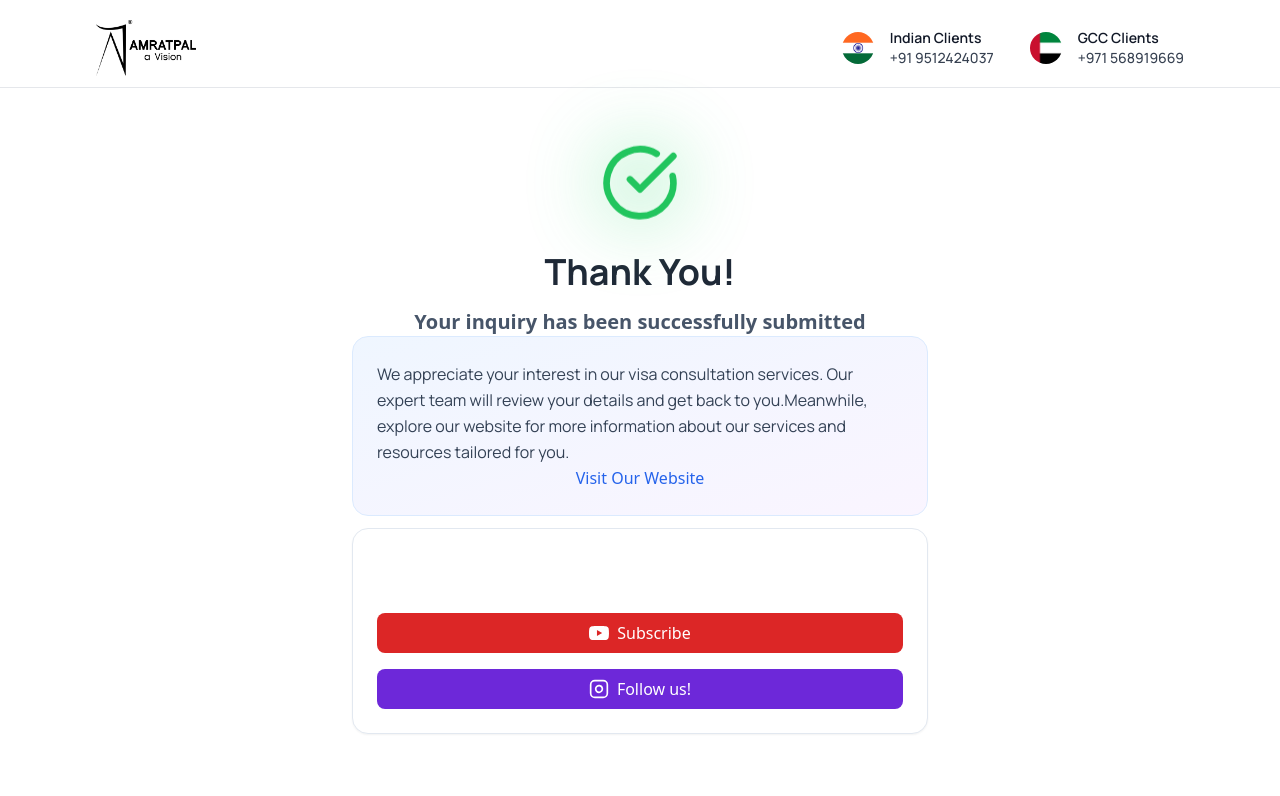
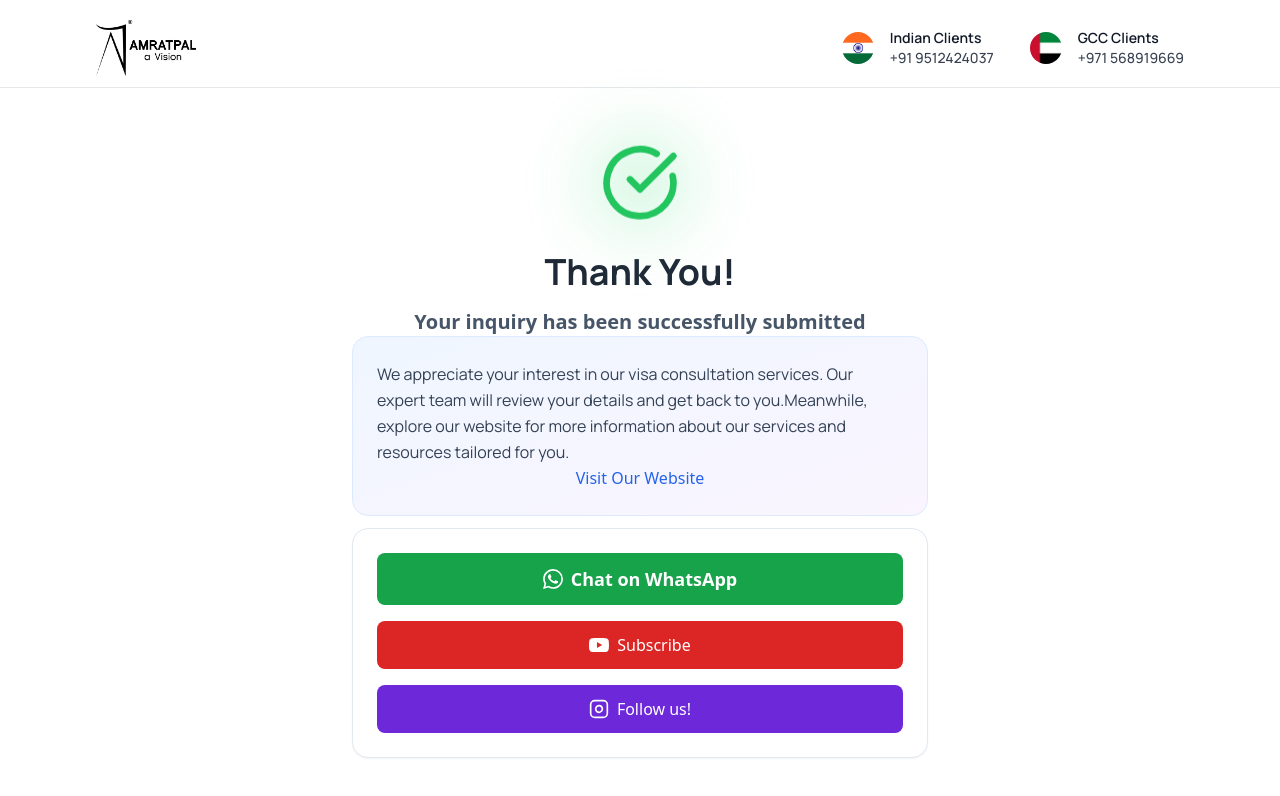
Before and after one commit to creator-blip/Contactpage, a React (Create React App) app: page /thankyou in a window 1280 px wide. Shown: the top 796 px of the page. Built offline with nearby package versions, Linux system fonts and the light colour scheme.

Commit message:
update whatsapp in thankyou page

```diff
--- a/src/Components/Thankyou.jsx
+++ b/src/Components/Thankyou.jsx
@@ -38,11 +38,11 @@ const Thankyou = ({ formData, onBackHome }) => {
                 {/* What's Next Section */}
                 <div className="bg-white rounded-2xl p-6 mb-8 border border-slate-200 shadow-sm">
                     <div className="space-y-4">
-                         <a
+                        <a
                             href="https://wa.me/1234567890"
                             target="_blank"
                             rel="noopener noreferrer"
-                            className=" bg-green-700 bg-transparent text-white px-6 py-2 rounded-lg flex items-center justify-center space-x-2 hover:bg-green-600"
+                            className="w-full bg-green-600 text-white px-6 py-3 rounded-lg flex items-center justify-center space-x-2 hover:bg-green-700 transition-colors"
                         >
                             <svg className="w-5 h-5 text-white" fill="currentColor" viewBox="0 0 24 24">
                                 <path d="M17.472 14.382c-.297-.149-1.758-.867-2.03-.967-.273-.099-.471-.148-.67.15-.197.297-.767.966-.94 1.164-.173.199-.347.223-.644.075-.297-.15-1.255-.463-2.39-1.475-.883-.788-1.48-1.761-1.653-2.059-.173-.297-.018-.458.13-.606.134-.133.298-.347.446-.52.149-.174.198-.298.298-.497.099-.198.05-.371-.025-.52-.075-.149-.669-1.612-.916-2.207-.242-.579-.487-.5-.669-.51-.173-.008-.371-.01-.57-.01-.198 0-.52.074-.792.372-.272.297-1.04 1.016-1.04 2.479 0 1.462 1.065 2.875 1.213 3.074.149.198 2.096 3.2 5.077 4.487.709.306 1.262.489 1.694.625.712.227 1.36.195 1.871.118.571-.085 1.758-.719 2.006-1.413.248-.694.248-1.289.173-1.413-.074-.124-.272-.198-.57-.347m-5.421 7.403h-.004a9.87 9.87 0 01-5.031-1.378l-.361-.214-3.741.982.998-3.648-.235-.374a9.86 9.86 0 01-1.51-5.26c.001-5.45 4.436-9.884 9.888-9.884 2.64 0 5.122 1.03 6.988 2.898a9.825 9.825 0 012.893 6.994c-.003 5.45-4.437 9.884-9.885 9.884m8.413-18.297A11.815 11.815 0 0012.05 0C5.495 0 .16 5.335.157 11.892c0 2.096.547 4.142 1.588 5.945L.057 24l6.305-1.654a11.882 11.882 0 005.683 1.448h.005c6.554 0 11.89-5.335 11.893-11.893a11.821 11.821 0 00-3.48-8.413Z" />
@@ -53,7 +53,7 @@ const Thankyou = ({ formData, onBackHome }) => {
                             href="https://www.youtube.com/@AmratpalaVision"
                             target="_blank"
                             rel="noopener noreferrer"
-                            className="inline-block bg-red-600 text-white px-6 py-2 rounded-lg flex items-center justify-center space-x-2 hover:bg-red-100"
+                            className="w-full bg-red-600 text-white px-6 py-3 rounded-lg flex items-center justify-center space-x-2 hover:bg-red-700 transition-colors"
                         >
                             <svg className="w-5 h-5 text-white" fill="currentColor" viewBox="0 0 24 24">
                                 <path d="M23.498 6.186a3.016 3.016 0 0 0-2.122-2.136C19.505 3.545 12 3.545 12 3.545s-7.505 0-9.377.505A3.017 3.017 0 0 0 .502 6.186C0 8.07 0 12 0 12s0 3.93.502 5.814a3.016 3.016 0 0 0 2.122 2.136c1.871.505 9.376.505 9.376.505s7.505 0 9.377-.505a3.015 3.015 0 0 0 2.122-2.136C24 15.93 24 12 24 12s0-3.93-.502-5.814zM9.545 15.568V8.432L15.818 12l-6.273 3.568z" />
@@ -65,7 +65,7 @@ const Thankyou = ({ formData, onBackHome }) => {
                             href="https://instagram.com/amratpalavision_official"
                             target="_blank"
                             rel="noopener noreferrer"
-                            className="bg-violet-700 text-white px-6 py-2 rounded-lg flex items-center justify-center space-x-2 hover:bg-purple-100"
+                            className="w-full bg-violet-700 text-white px-6 py-3 rounded-lg flex items-center justify-center space-x-2 hover:bg-violet-800 transition-colors"
                         >
                             <svg className="w-5 h-5 text-white" fill="none" stroke="currentColor" strokeWidth="2" viewBox="0 0 24 24">
                                 <rect x="2" y="2" width="20" height="20" rx="5" ry="5"></rect>
```
